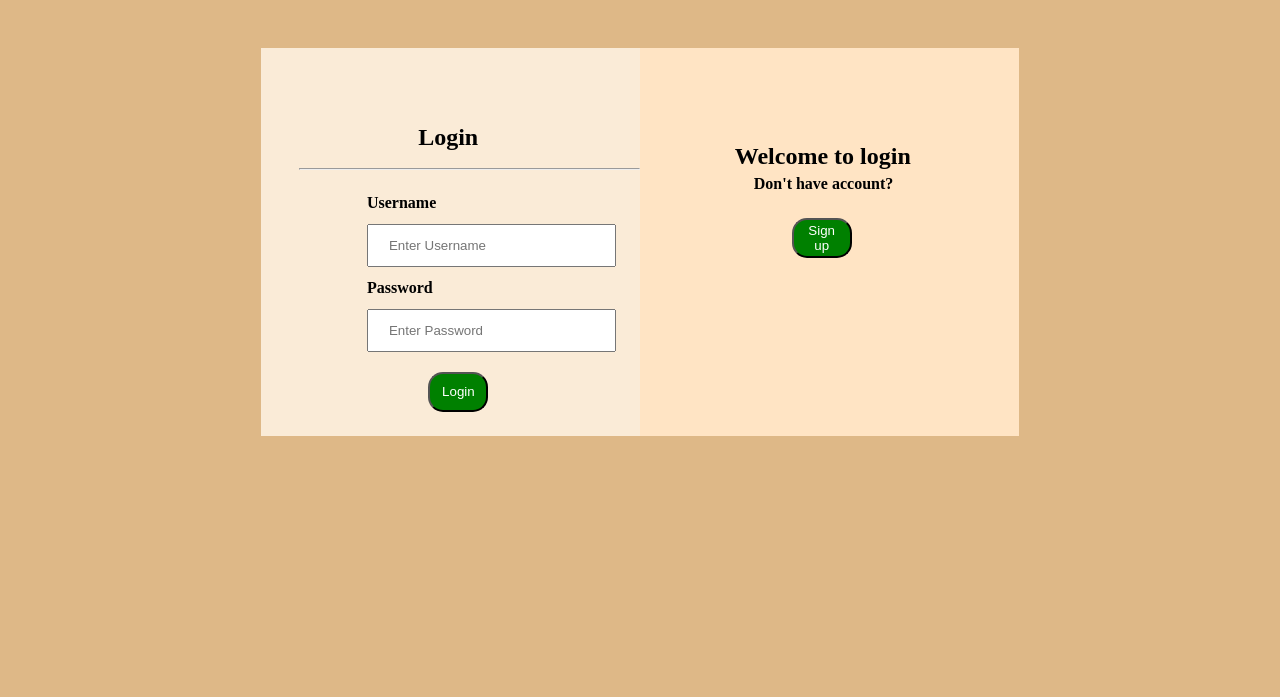
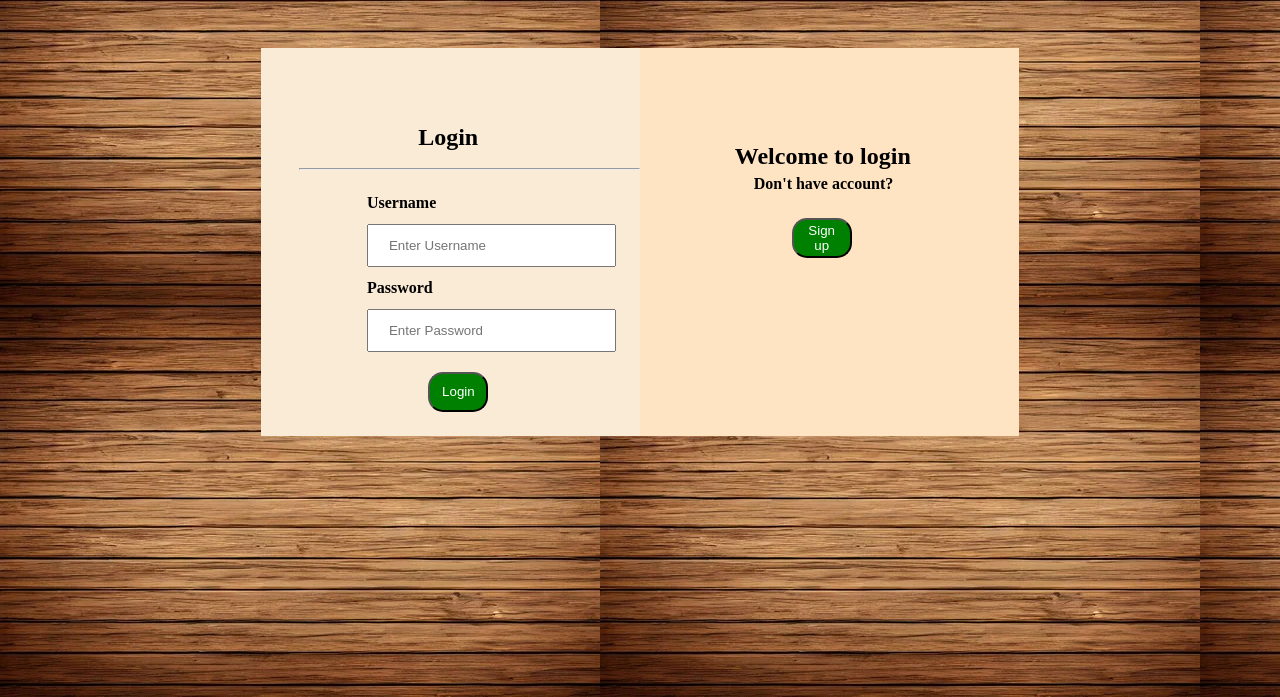
Before and after one commit to shahin200131/webpage-design, a plain HTML site: page index.html in a window 1280 px wide. Shown: the part 103-800 px from the top of the page. Drawn offline with Linux system fonts and the light colour scheme.

Commit message:
last one commit

```diff
--- a/index.html
+++ b/index.html
@@ -6,7 +6,8 @@
     <title>Assaignment</title>
     <link rel="stylesheet" href="style/login-page1.css">
 </head>
-<body class="main-1" >
+
+<body class="main-1"  background="wood.jpg">
     <h1 class="main-1-h1"> Welcome to Login page</h1>
     <div class="form-a" action="">
         <form class="form-1" action="dashboard.html" method="get">
```
